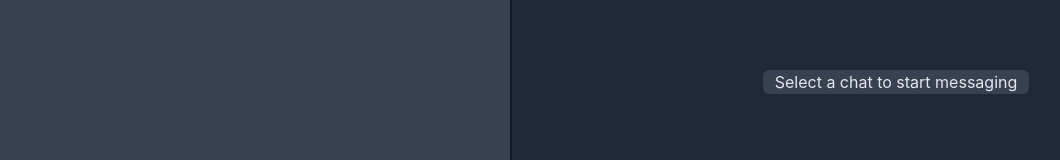
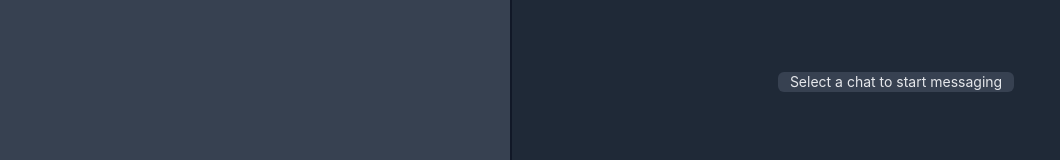
Before and after one commit to kave-me/telegram-clone-react, a React (Create React App) app: page / in a window 1280 px wide. Shown: the part 318-478 px from the top of the page, without its empty margins (0-1060 px from the left). Built offline with nearby package versions, Linux system fonts and the light colour scheme.

Commit message:
change font size of NothingToShow component

```diff
--- a/src/components/Preview.tsx
+++ b/src/components/Preview.tsx
@@ -5,7 +5,7 @@ function ActivePreview() {
 function NothingToPreview() {
   return <div className="w-full h-screen bg-gray-800 flex justify-center items-center">
 
-    <p className="bg-gray-700 rounded-md text-gray-200 px-3"> Select a chat to start messaging </p>
+    <p className="bg-gray-700 rounded-md text-gray-200 text-sm px-3"> Select a chat to start messaging </p>
     </div>;
 }
 
```
